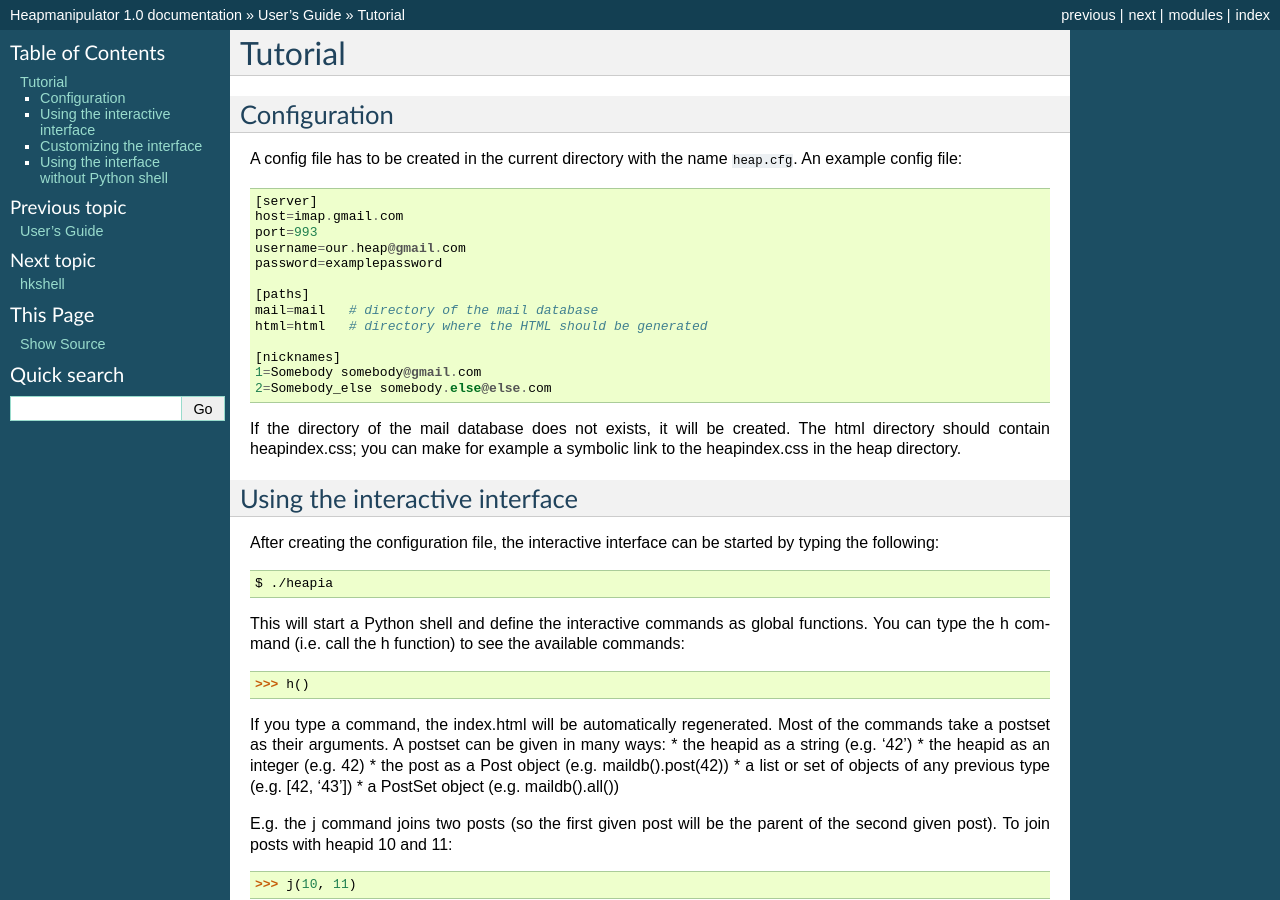
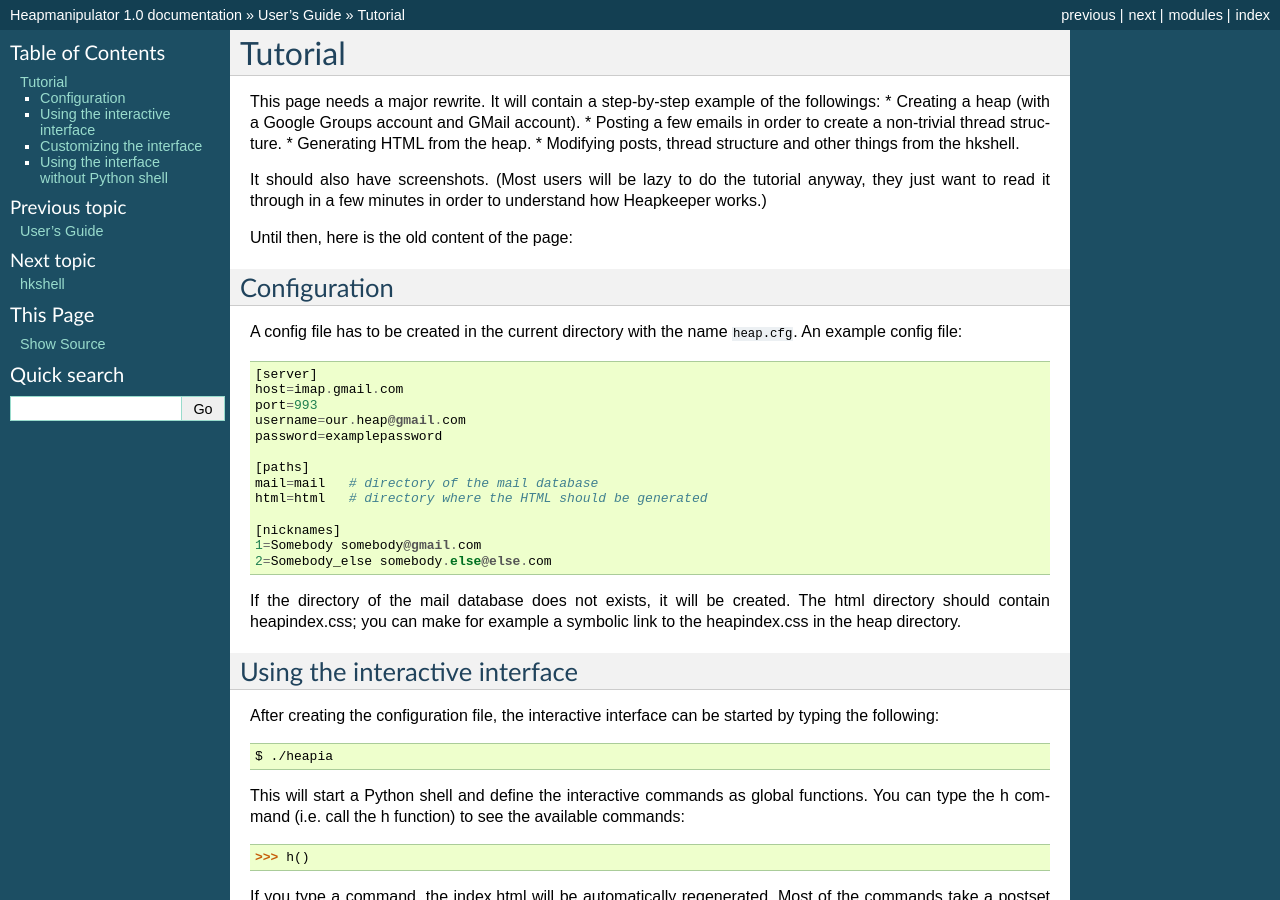
Before and after one commit to hcs42/heapkeeper-old, a Sphinx documentation site: the page built from doc/tutorial.rst, in a window 1280 px wide and 900 px high. Built offline with Sphinx 7.4.7, drawn with Linux system fonts in a browser that asks for light colours.

Commit message:
Todo: tutorial rewrite and Hk Basics page added

```diff
--- a/doc/todo.rst
+++ b/doc/todo.rst
@@ -22,8 +22,9 @@ Todo items
 * **Documentation**
 
   * writing :doc:`architecture`
-  * The :doc:`tutorial` should be updated (probably a separate *customization*
-    page should be created).
+  * The :doc:`tutorial` should be rewritten (probably a separate
+    *customization* page should be created). A new document called Heapkeeper
+    Basics should be created.
   * words to include in the :doc:`glossary`: Heap, heapid, messid , post,
     postset, prepostset, tag
   * Explain these concepts somewhere: delegate, heapcustom
--- a/doc/tutorial.rst
+++ b/doc/tutorial.rst
@@ -1,5 +1,18 @@
 Tutorial
 ========
+
+This page needs a major rewrite. It will contain a step-by-step example of the
+followings:
+* Creating a heap (with a Google Groups account and GMail account).
+* Posting a few emails in order to create a non-trivial thread structure.
+* Generating HTML from the heap.
+* Modifying posts, thread structure and other things from the hkshell.
+
+It should also have screenshots. (Most users will be lazy to do the tutorial
+anyway, they just want to read it through in a few minutes in order to
+understand how Heapkeeper works.)
+
+Until then, here is the old content of the page:
 
 Configuration
 -------------
```
